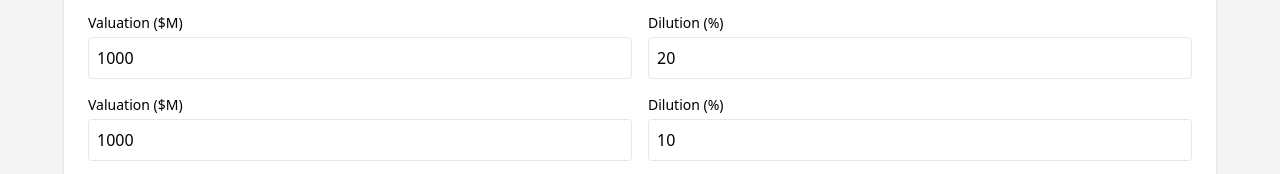
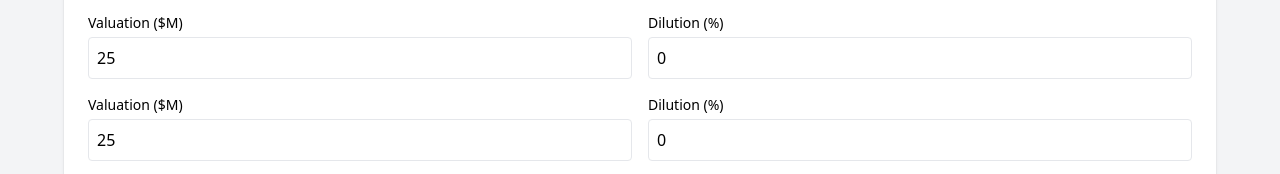
Before and after one commit to gyaan-ai/Equity-Calculator, a plain HTML site: page index.html in a window 1280 px wide. Both pictures are taken after a click on the button "Add Funding Round". Shown: the part 397-571 px from the top of the page. Drawn offline with nearby package versions, Linux system fonts and the light colour scheme.

Commit message:
index.html

```diff
--- a/index.html
+++ b/index.html
@@ -55,11 +55,11 @@
                 <div class="grid grid-cols-2 gap-4">
                     <div>
                         <label class="block text-sm font-medium mb-1">Valuation ($M)</label>
-                        <input type="number" class="valuation-input w-full border rounded p-2" value="1000" oninput="updateEquity()">
+                        <input type="number" class="valuation-input w-full border rounded p-2" value="25" oninput="updateEquity()">
                     </div>
                     <div>
                         <label class="block text-sm font-medium mb-1">Dilution (%)</label>
-                        <input type="number" class="dilution-input w-full border rounded p-2" value="20" oninput="updateEquity()">
+                        <input type="number" class="dilution-input w-full border rounded p-2" value="0" oninput="updateEquity()">
                     </div>
                 </div>
             </div>
@@ -105,11 +105,11 @@
                 <div class="grid grid-cols-2 gap-4">
                     <div>
                         <label class="block text-sm font-medium mb-1">Valuation ($M)</label>
-                        <input type="number" class="valuation-input w-full border rounded p-2" value="1000" oninput="updateEquity()">
+                        <input type="number" class="valuation-input w-full border rounded p-2" value="25" oninput="updateEquity()">
                     </div>
                     <div>
                         <label class="block text-sm font-medium mb-1">Dilution (%)</label>
-                        <input type="number" class="dilution-input w-full border rounded p-2" value="10" oninput="updateEquity()">
+                        <input type="number" class="dilution-input w-full border rounded p-2" value="0" oninput="updateEquity()">
                     </div>
                 </div>`;
             container.insertAdjacentHTML('beforeend', roundTemplate);
```
